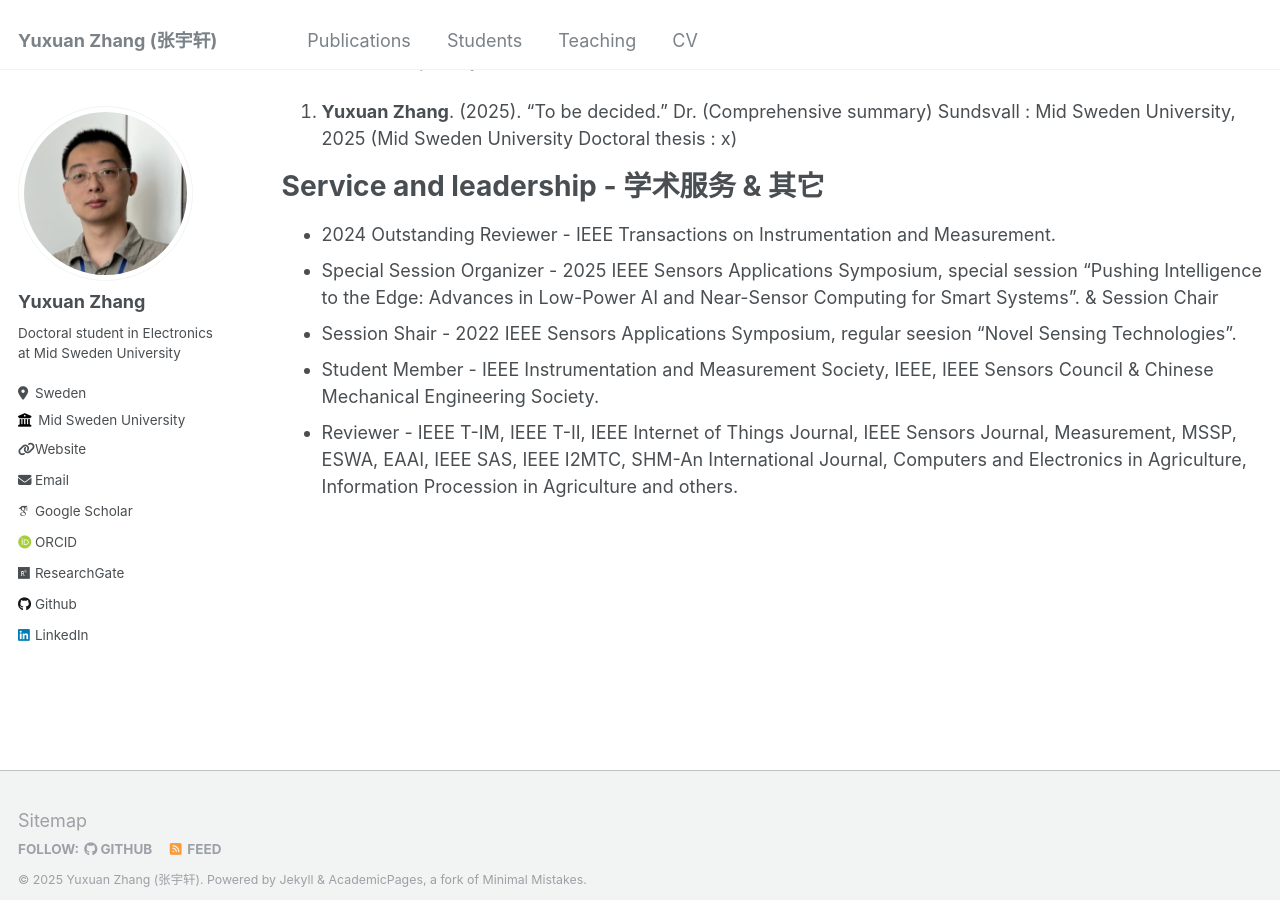
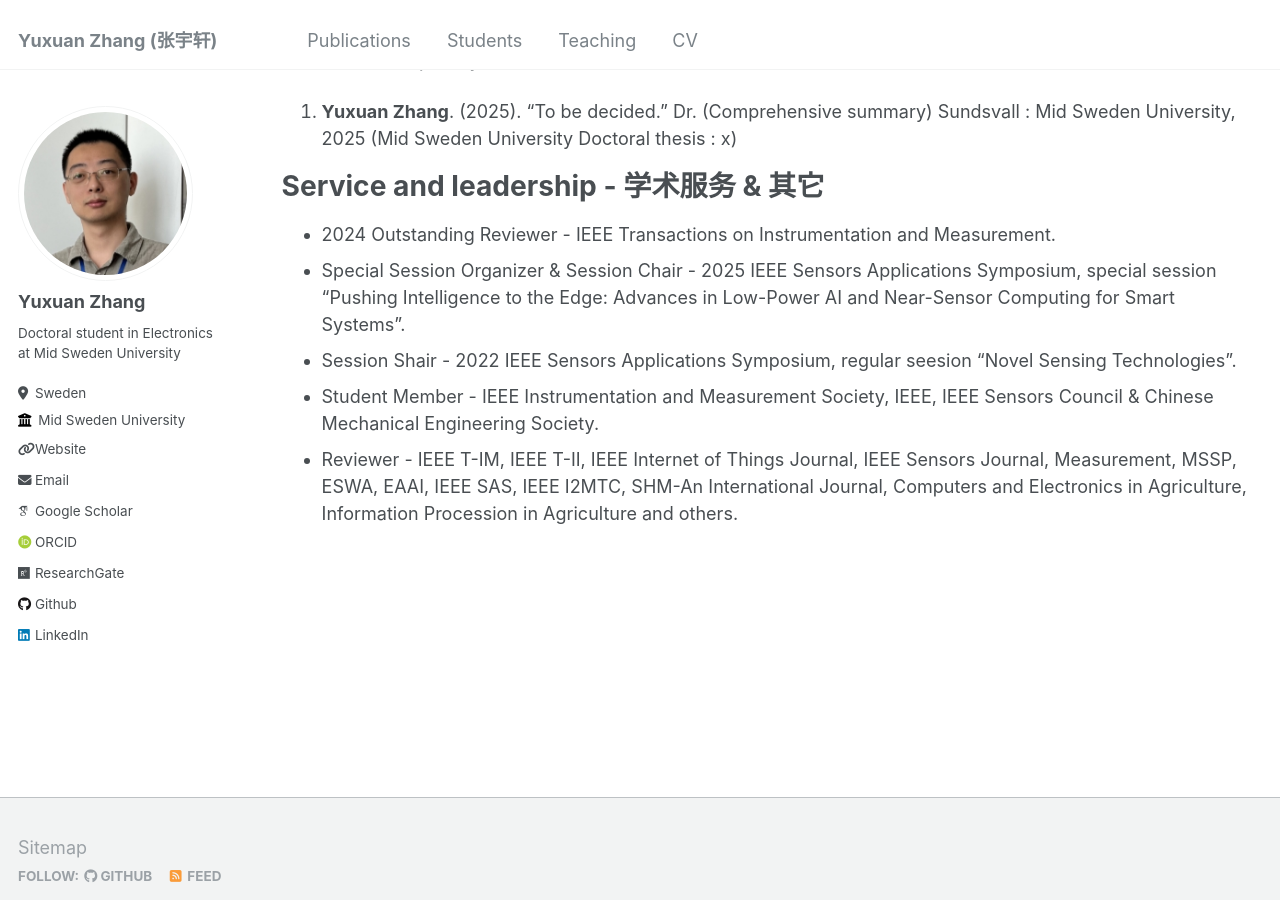
Before and after one commit to YuxuanZhang-96/YuxuanZhang-96.github.io, a Jekyll site: the page built from _pages/cv.md, in a window 1280 px wide and 900 px high, scrolled down 2541 px. Built offline with Jekyll 4.4.1, drawn with Linux system fonts in a browser that asks for light colours; some web fonts are replaced.

Commit message:
Update cv.md

```diff
--- a/_pages/cv.md
+++ b/_pages/cv.md
@@ -64,9 +64,8 @@ __Doctoral Thesis, Comprehensive Summaries - 博士学位论文__
 
 Service and leadership - 学术服务 & 其它
 ======
-* 2024 Outstanding Reviewer - IEEE Transactions on Instrumentation and Measurement.
-* Special Session Organizer - 2025 IEEE Sensors Applications Symposium, special session "Pushing Intelligence to the Edge: Advances in Low-Power AI and Near-Sensor Computing for Smart Systems".
-            & Session Chair
-* Session Shair             - 2022 IEEE Sensors Applications Symposium, regular seesion "Novel Sensing Technologies".
-* Student Member            - IEEE Instrumentation and Measurement Society, IEEE, IEEE Sensors Council & Chinese Mechanical Engineering Society.
-* Reviewer                  - IEEE T-IM, IEEE T-II, IEEE Internet of Things Journal, IEEE Sensors Journal, Measurement, MSSP, ESWA, EAAI, IEEE SAS, IEEE I2MTC, SHM-An International Journal, Computers and Electronics in Agriculture,                                          Information Procession in Agriculture and others.
+* 2024 Outstanding Reviewer                 - IEEE Transactions on Instrumentation and Measurement.
+* Special Session Organizer & Session Chair - 2025 IEEE Sensors Applications Symposium, special session "Pushing Intelligence to the Edge: Advances in Low-Power AI and Near-Sensor Computing for Smart Systems".
+* Session Shair                             - 2022 IEEE Sensors Applications Symposium, regular seesion "Novel Sensing Technologies".
+* Student Member                            - IEEE Instrumentation and Measurement Society, IEEE, IEEE Sensors Council & Chinese Mechanical Engineering Society.
+* Reviewer                                  - IEEE T-IM, IEEE T-II, IEEE Internet of Things Journal, IEEE Sensors Journal, Measurement, MSSP, ESWA, EAAI, IEEE SAS, IEEE I2MTC, SHM-An International Journal, Computers and Electronics in Agriculture, Information Procession in Agriculture and others.
```
